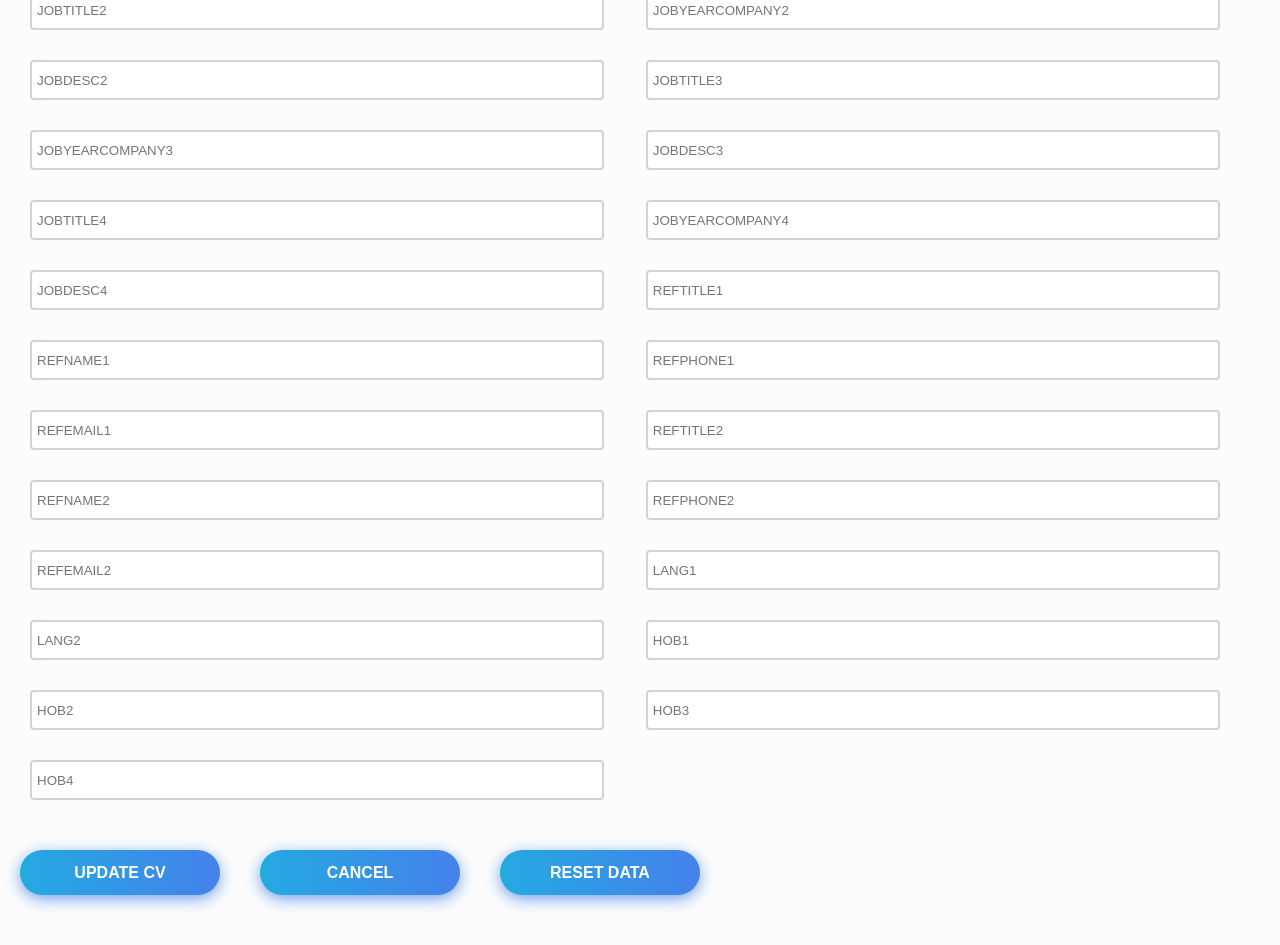
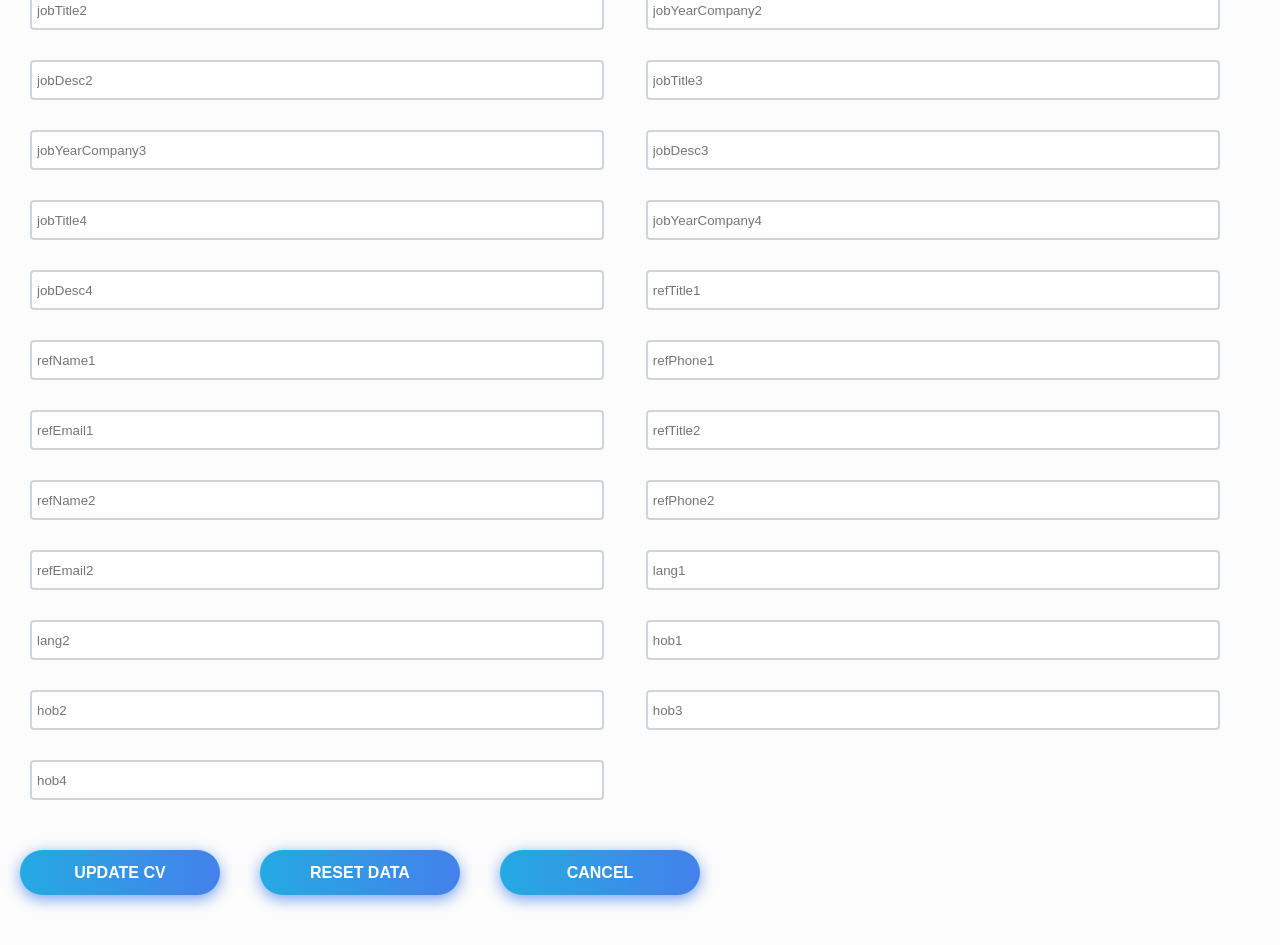
Before and after one commit to f3gomes/vite-resume-builder, a React (Vite) app: page /builder in a window 1280 px wide. Shown: the part 1020-1965 px from the top of the page. Built offline with nearby package versions, Linux system fonts and the light colour scheme.

Commit message:
fix download cv and update loading style

```diff
--- a/index.html
+++ b/index.html
@@ -3,7 +3,6 @@
   <head>
     <meta charset="UTF-8" />
     <meta name="viewport" content="width=device-width, initial-scale=1.0" />
-    <link rel="shortcut icon" href="">
     <link
       rel="stylesheet"
       href="https://cdn.jsdelivr.net/npm/boxicons@latest/css/boxicons.min.css"
--- a/src/components/Home.jsx
+++ b/src/components/Home.jsx
@@ -8,10 +8,11 @@ export default function Home() {
   const [showMenu, setShowMenu] = useState(false);
   const [darkTheme, setDarkTheme] = useState(false);
   const [showScrollTop, setShowScrollTop] = useState(false);
-
-  const areaCv = document.getElementById("area-cv");
+  const [areaCv, setAreaCv] = useState(document.getElementById("area-cv"));
 
   useEffect(() => {
+    setAreaCv(document.getElementById("area-cv"));
+
     window.addEventListener("scroll", () => {
       if (window.scrollY > 400) {
         setShowScrollTop(true);
@@ -54,9 +55,13 @@ export default function Home() {
     document.body.classList.remove("scale-cv");
   };
 
-  const generateResume = () => {
+  const generateResume = async () => {
     scaleCv();
-    html2pdf(areaCv, opt);
+    try {
+      await html2pdf(areaCv, opt);
+    } catch (err) {
+      console.log(err);
+    }
     setTimeout(removeScale, 5000);
   };
 
--- a/src/components/ResumeForm.jsx
+++ b/src/components/ResumeForm.jsx
@@ -82,8 +82,11 @@ export default function ResumeForm() {
 
   const handleResetData = () => {
     if (confirm("Tem certeza?")) {
+      setIsLoading(true);
+      setTimeout(() => {
         localStorage.removeItem("resumeStorage");
         navigate("/");
+      }, 1000);
     }
   };
 
@@ -170,6 +173,10 @@ export default function ResumeForm() {
 
   return (
     <>
+      {isLoading ? (
+        <div className="loader" />
+      ) : (
+        <div>
           <div className="form-container">
             {Object.keys(inputState).map((key, index) => {
               return (
@@ -187,9 +194,17 @@ export default function ResumeForm() {
             })}
           </div>
 
-      <div className="btn-container">
+          <div className={"btn-container"}>
             <button type="button" className="input-form" onClick={updateCV}>
               Update CV
+            </button>
+
+            <button
+              type="button"
+              className="input-form"
+              onClick={handleResetData}
+            >
+              RESET DATA
             </button>
 
             <button
@@ -199,15 +214,9 @@ export default function ResumeForm() {
             >
               CANCEL
             </button>
-
-        <button type="button" className="input-form" onClick={handleResetData}>
-          RESET DATA
-        </button>
           </div>
-
-      <div className="loader-container">
-        {isLoading ? <div className="loader" /> : null}
         </div>
+      )}
     </>
   );
 }
--- a/src/styles/resumeForm.css
+++ b/src/styles/resumeForm.css
@@ -1,11 +1,11 @@
 .form-container {
+  gap: 30px;
   width: 97%;
   display: grid;
+  margin-top: 30px;
+  margin-left: 30px;
+  padding-right: 40px;
   grid-template-columns: auto auto;
-  gap: 30px;
-  padding-right: 40px;
-  margin-left: 30px;
-  margin-top: 30px;
 }
 
 input {
@@ -15,21 +15,19 @@ input {
   padding-left: 5px;
   border-radius: 4px;
   border: 2px solid #ced4da;
-  text-transform: uppercase;
-}
-
-.loader-container {
-  width: 100%;
-  display: flex;
-  justify-content: center;
 }
 
 .loader {
+  position: absolute;
+  left: 50%;
+  right: 50%;
+  top: 50%;
+  bottom: 50%;
   border: 16px solid #f3f3f3;
   border-top: 16px solid #3498db;
   border-radius: 50%;
-  width: 60px;
-  height: 60px;
+  width: 100px;
+  height: 100px;
   animation: spin 2s linear infinite;
 }
 
```
Lines whose indentation alone changed are shown as unchanged.
